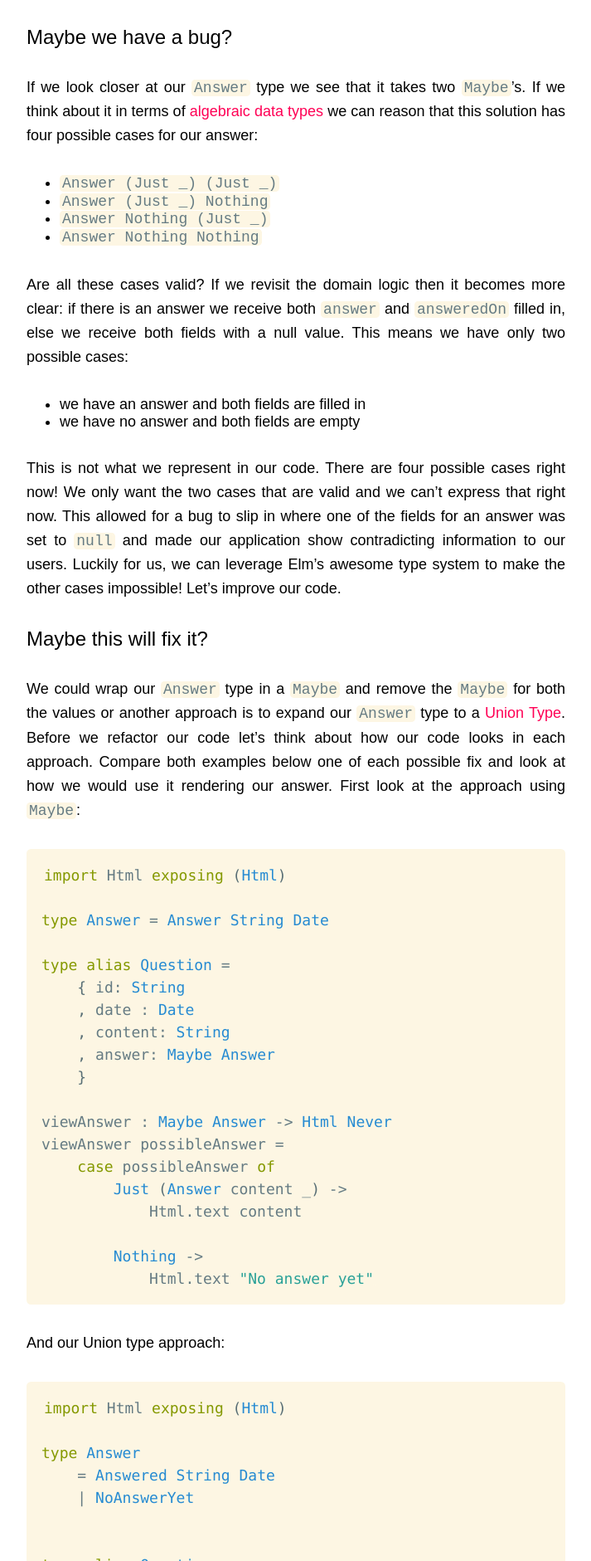
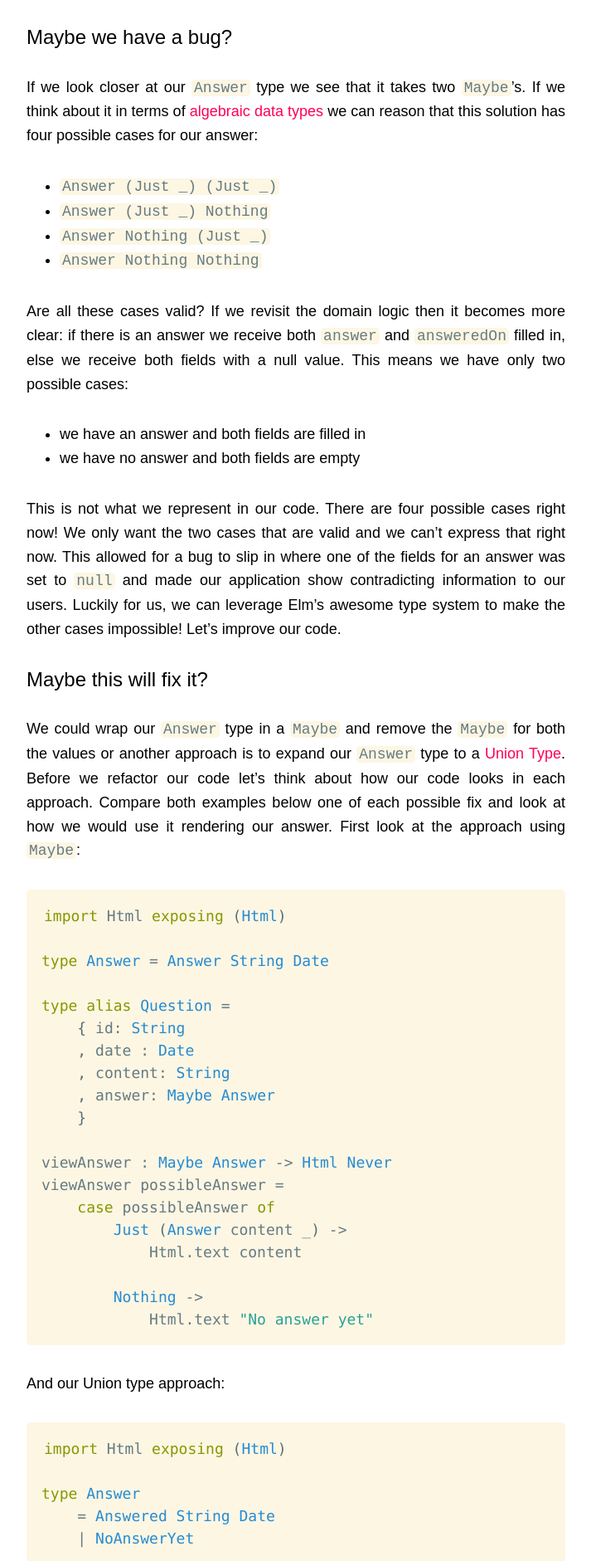
Before and after one commit to brianvanburken/brianvanburken.github.io, a Jekyll site: the page built from _posts/2018-08-13-maybe-dont-use-maybe.md, in a window 1280 px wide. Shown: the part 1730-3611 px from the top of the page at 83% size, without its empty margins (283-996 px from the left). Built offline with Jekyll 4.4.1, drawn with Linux system fonts in a browser that asks for light colours.

Commit message:
Add more line-height to <ul>

```diff
--- /dev/null
+++ b/_sass/elements/list.scss
@@ -0,0 +1,3 @@
+ul {
+  line-height: 1.6;
+}
--- a/_sass/index.scss
+++ b/_sass/index.scss
@@ -19,6 +19,7 @@
 @import "elements/paragraph";
 @import "elements/image";
 @import "elements/code";
+@import "elements/list";
 
 // Objects
 
```
